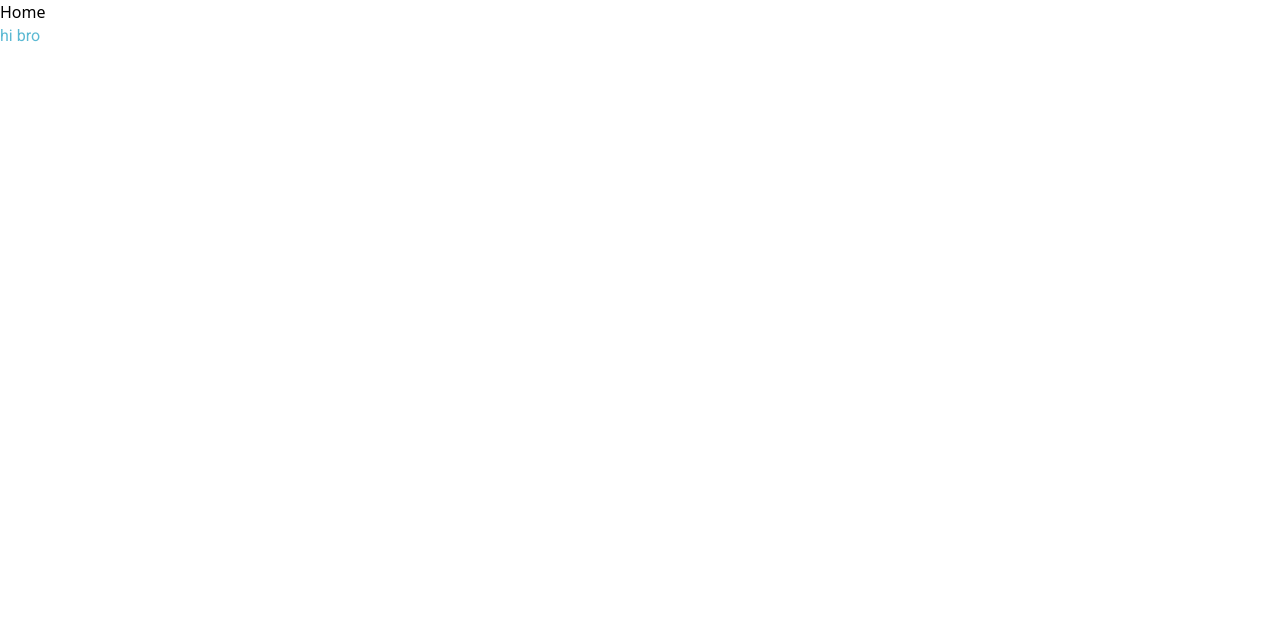
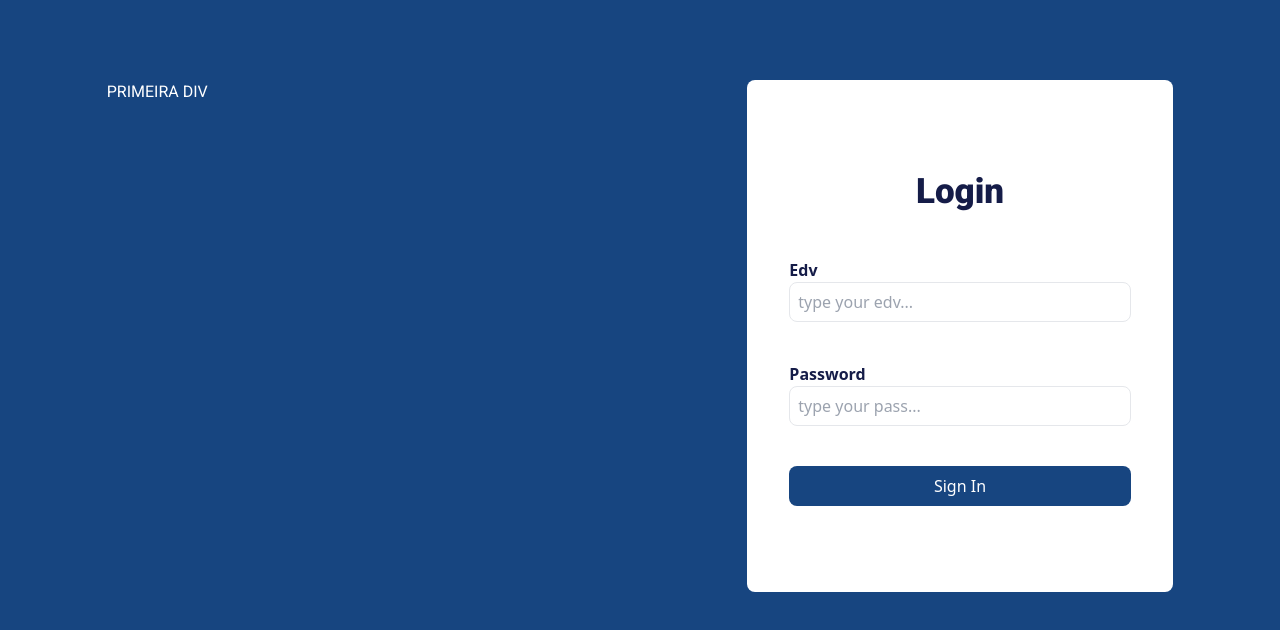
Before and after one commit to matiaszo/forum_ets_frontend, a Next.js app: page / in a window 1280 px wide. Shown: the top 630 px of the page. Built offline with nearby package versions, Linux system fonts and the light colour scheme.

Commit message:
iniciando o login

```diff
--- a/src/app/layout.tsx
+++ b/src/app/layout.tsx
@@ -25,7 +25,6 @@ export default function RootLayout({
       <body
         className={`${roboto.variable} antialiased min-h-screen`}
       >
-        <Header/>
         <main>{children}</main>
 
       </body>
--- a/src/app/page.tsx
+++ b/src/app/page.tsx
@@ -1,7 +1,26 @@
 export default function Home() {
+
+  const style = {
+    firstDiv: "w-1/3 h-4/5",
+    secondDiv: "bg-white w-1/3 rounded-[8px] flex flex-col items-center justify-center h-4/5 gap-10",
+    principalDiv: "bg-blue1 h-screen flex flex-row justify-around pt-20 pb-20 "
+  }
   return (
-  <>
-    <h1 className="font-robFont text-blue5" >hi bro</h1>
-  </>
+  <div className={style.principalDiv}>
+    <div className={style.firstDiv}>
+      <h1 className="font-robFont text-white" >PRIMEIRA DIV</h1>
+      <p className="space betw p center"></p>
+    </div>
+    <div className={style.secondDiv}>
+      <h1 className="font-robFont text-blue0 font-bold text-[35px]" >Login</h1>
+      <div className="w-[100%] flex flex-col items-center">
+      <label htmlFor="" className="w-[80%] text-start font-bold text-blue0">Edv</label><input type="text" className="border rounded-[8px] w-[80%] h-10 p-2" placeholder="type your edv..."/>
+      </div>
+      <div className="w-[100%] flex flex-col items-center">
+      <label htmlFor="" className="w-[80%] text-start font-bold text-blue0">Password</label><input type="text" className="border rounded-[8px] w-[80%] h-10 p-2" placeholder="type your pass..."/>
+      </div>
+      <button className="bg-blue1 w-[80%] p-2 text-white rounded-[8px]">Sign In</button>
+    </div>
+  </div>
   );
 }
```
Also changed, not shown: package.json (+5 -4 lines), 1 other file (tests, documents, lock files or other folders).
